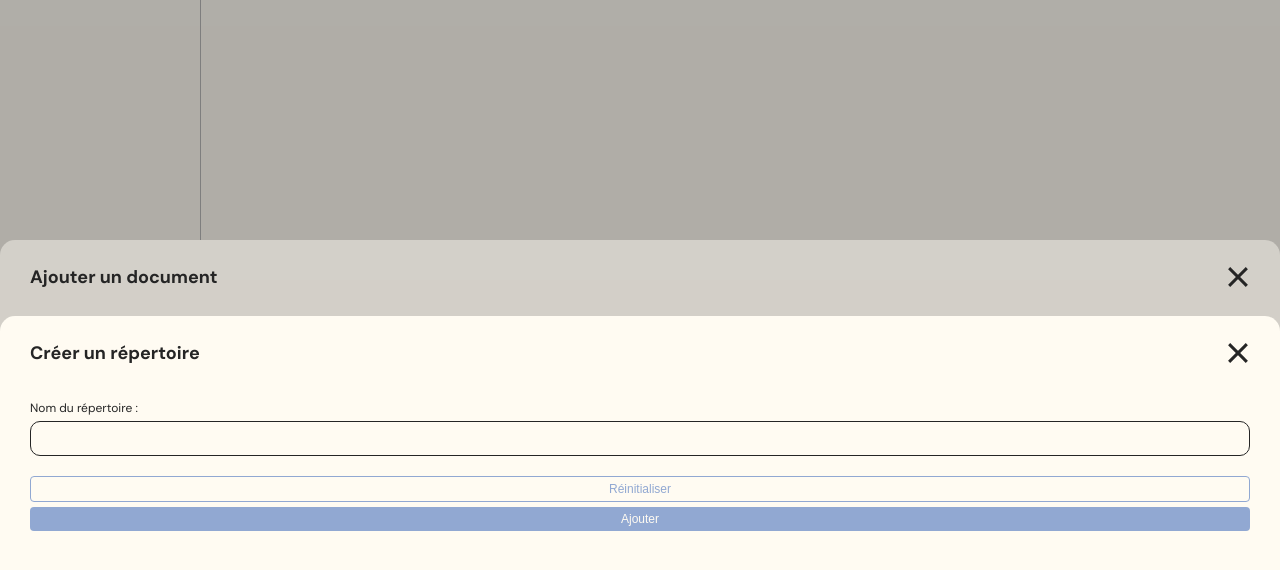
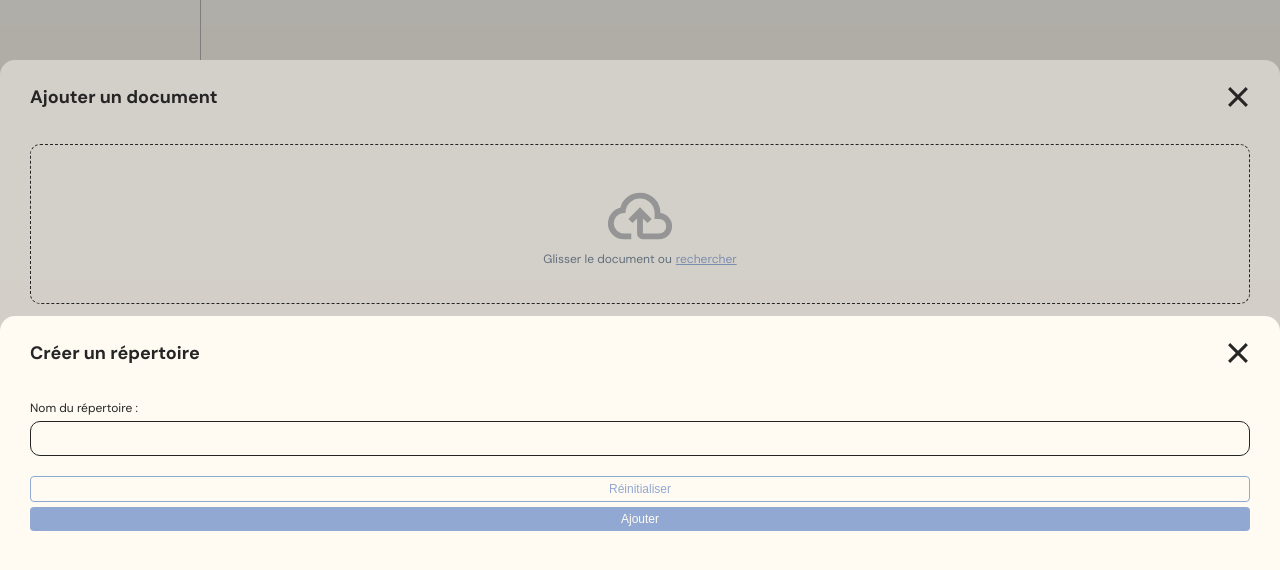
Before and after one commit to Nth-C/serena, a React (Vite) app in the folder frontend/: page /document/explorateur in a window 1280 px wide. Shown: the part 1029-1599 px from the top of the page. Built offline with nearby package versions, Linux system fonts and the light colour scheme; the HTML template or start-up script is replaced by a standard one.

Commit message:
fille input

```diff
--- a/frontend/src/App.css
+++ b/frontend/src/App.css
@@ -760,6 +760,10 @@
   padding: 1.5rem 1rem 1.5rem 1rem;
 }
 
+.file_explorer .case_categorie div:first-child p {
+  font-weight: 700;
+}
+
 .file_explorer .case_categorie div:last-child {
   display: flex;
   gap: 15px;
@@ -789,6 +793,40 @@
 .file_explorer .case_document svg {
   width: 24px;
   cursor: pointer;
+}
+
+.drop_zone {
+  display: flex;
+  flex-direction: column;
+  align-items: center;
+  justify-content: center;
+  height: 160px;
+  width: 100%;
+  border: 1px dashed var(--black);
+  border-radius: 10px;
+  color: slategray;
+  cursor: pointer;
+}
+
+.drop_zone div {
+  display: flex;
+  gap: 4px;
+}
+
+.drop_zone svg {
+  width: 70px;
+  height: 70px;
+  fill: var(--gray);
+}
+
+.drop_zone div p:last-child {
+  color: var(--blue);
+  text-decoration: underline;
+}
+
+.drop_zone input {
+  display: none;
+  border: none;
 }
 
 /* ----------------------------- */
--- a/frontend/src/pages/FileExplorer.jsx
+++ b/frontend/src/pages/FileExplorer.jsx
@@ -178,7 +178,7 @@
                         <p>{doc.type}</p>
                       </div>
                       <div>
-                        <svg xmlns="http://www.w3.org/2000/svg" height="24px" viewBox="0 -960 960 960" width="24px"><path d="M480-320 280-520l56-58 104 104v-326h80v326l104-104 56 58-200 200ZM240-160q-33 0-56.5-23.5T160-240v-120h80v120h480v-120h80v120q0 33-23.5 56.5T720-160H240Z"/></svg>
+                        <svg xmlns="http://www.w3.org/2000/svg" height="24px" viewBox="0 -960 960 960" width="24px"><path d="M480-320 280-520l56-58 104 104v-326h80v326l104-104 56 58-200 200ZM240-160q-33 0-56.5-23.5T160-240v-120h80v120h480v-120h80v120q0 33-23.5 56.5T720-160H240Z" /></svg>
                         <img src="/icons/bin.svg" alt="" />
                       </div>
                     </div>
@@ -193,8 +193,17 @@
       <Slide title={"Ajouter un document"} isOpen={isNewDocumentOpen} toggleOpen={toggleNewDocument}>
 
         <form className="new_document" onSubmit={handleAddDocument}>
+          <div className="file_input_case">
+            <label className="drop_zone">
+              <svg xmlns="http://www.w3.org/2000/svg" height="24px" viewBox="0 -960 960 960" width="24px"><path d="M260-160q-91 0-155.5-63T40-377q0-78 47-139t123-78q25-92 100-149t170-57q117 0 198.5 81.5T760-520q69 8 114.5 59.5T920-340q0 75-52.5 127.5T740-160H520q-33 0-56.5-23.5T440-240v-206l-64 62-56-56 160-160 160 160-56 56-64-62v206h220q42 0 71-29t29-71q0-42-29-71t-71-29h-60v-80q0-83-58.5-141.5T480-720q-83 0-141.5 58.5T280-520h-20q-58 0-99 41t-41 99q0 58 41 99t99 41h100v80H260Zm220-280Z"/></svg>
+              <div>
+                <p>Glisser le document ou </p>
+                <p>rechercher</p>
+              </div>
+              <input type="file" multiple accept="image/*" />
+            </label>
+          </div>
           <div>
-
             <label>Emplacement : </label>
             <select value={emplacementDocument} onChange={(e) => setEmplacementDocument(e.target.value)} required>
               <option value=""></option>
```
Also changed, not shown: frontend/public/icons/cloud.svg (added).
